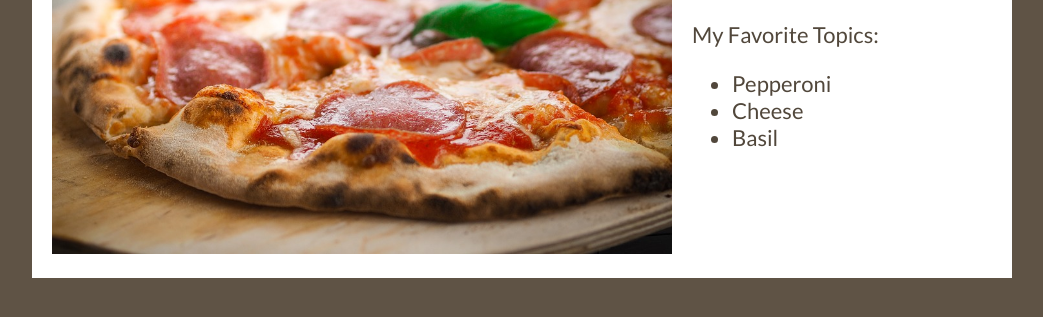
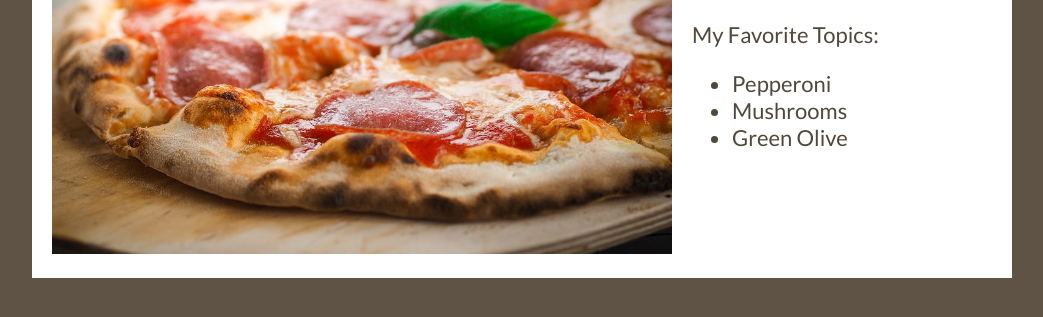
Before and after one commit to LockeReed/Pizza, a plain HTML site: page pizza/index.html in a window 1280 px wide. Shown: the part 199-516 px from the top of the page, without its empty margins (118-1161 px from the left). Drawn offline with Linux system fonts and the light colour scheme; a web font is replaced by a local one.

Commit message:
changed toppings

```diff
--- a/pizza/index.html
+++ b/pizza/index.html
@@ -21,8 +21,8 @@
     <p>My Favorite Topics: </p>
     <ul>
       <li>Pepperoni</li>
-      <li>Cheese</li>
-      <li>Basil</li>
+      <li>Mushrooms</li>
+      <li>Green Olive</li>
     </ul>
   </div>
 </div>
```
